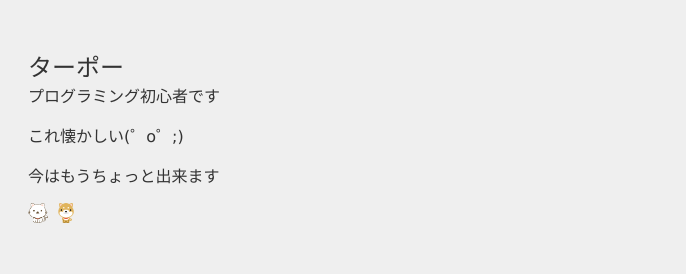
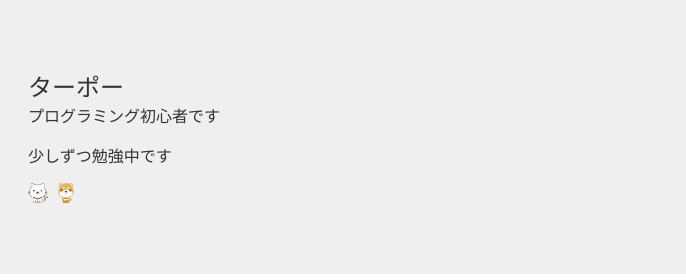
Before and after one commit to taporTP/tapo.github, a plain HTML site: page index.html in a window 1280 px wide. Shown: the top 280 px of the page, 594-1280 px from the left. Drawn offline with Linux system fonts and the light colour scheme.

Commit message:
Update index.html

```diff
--- a/index.html
+++ b/index.html
@@ -18,8 +18,7 @@
             <div class="info">
                 <h1>ターポー</h1>
                 <p>プログラミング初心者です</p>
-                <p>これ懐かしい(゜o゜;)</p>
-                <p>今はもうちょっと出来ます</p>
+                <p>少しずつ勉強中です</p>
                 <ul>
                     <li>
                         <a href="#" target="_brank">
```
